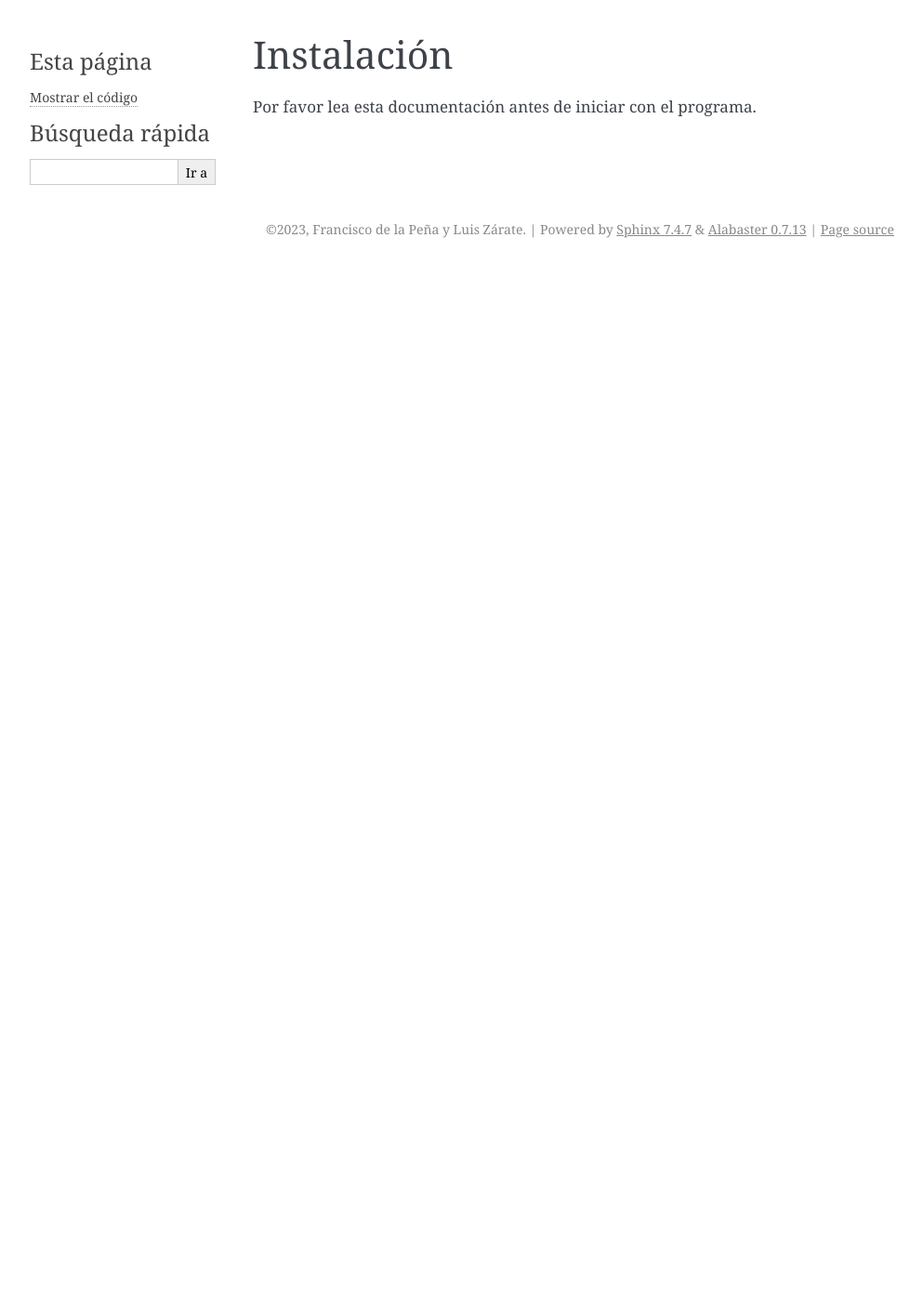
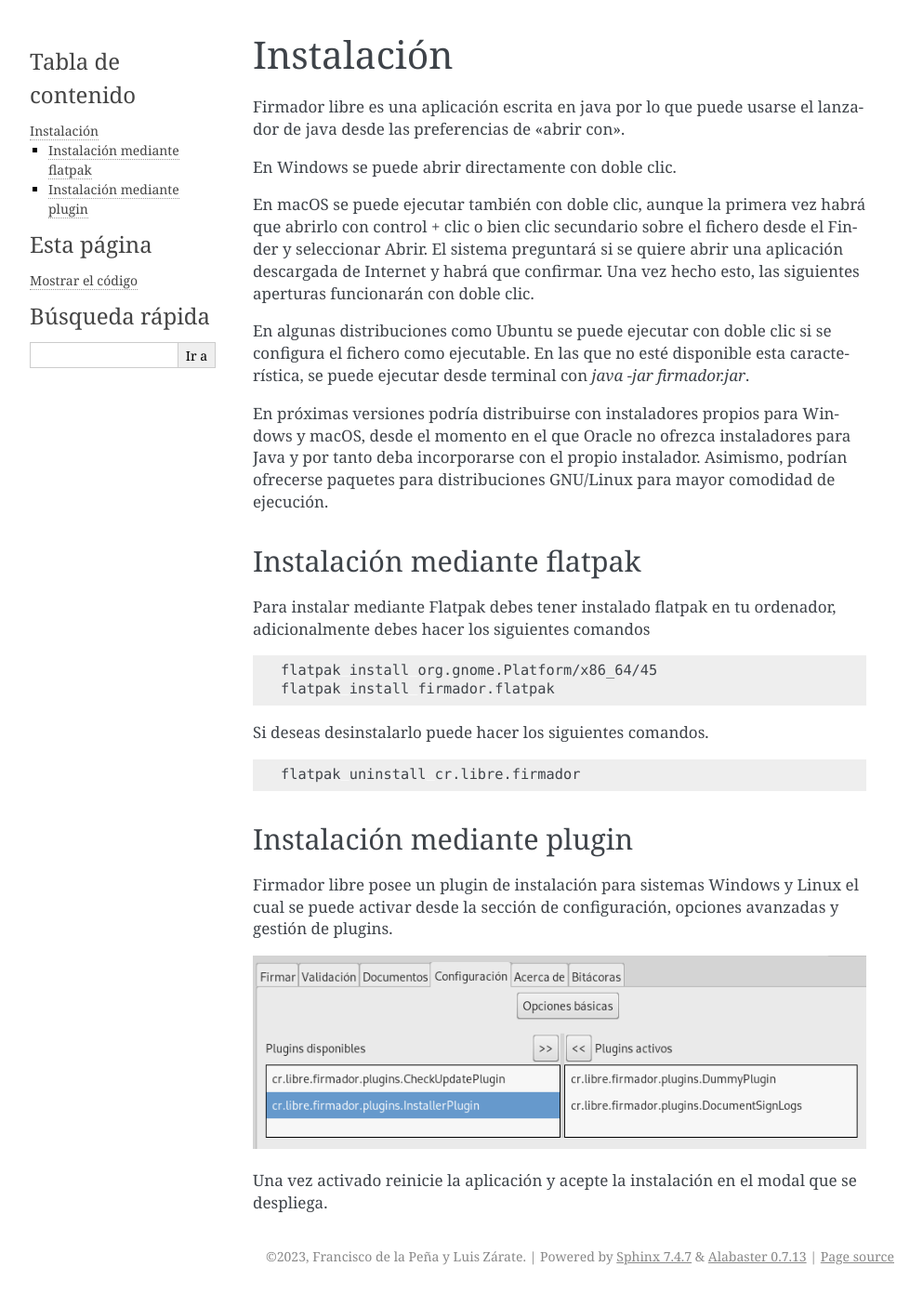
Before and after one commit to firmador/firmador, a Sphinx documentation site: the page built from docs/source/instalacion.rst, in a window 1280 px wide. Shown: the whole page at 93% size, without its empty margins (148-1141 px from the left). Built offline with Sphinx 7.4.7, drawn with Linux system fonts in a browser that asks for light colours; before the commit the page ends 900 px from its top, so only the background shows below that.

Commit message:
Update documentation and create a Makefile for building docs

```diff
--- a/docs/source/index.rst
+++ b/docs/source/index.rst
@@ -14,6 +14,7 @@ Bienvenido a la documentación de  Firmador Libre
    arquitectura
    card_docs
    interfaces
+   remoto
    previsualizadores
    firmadores
    validadores
--- a/docs/source/instalacion.rst
+++ b/docs/source/instalacion.rst
@@ -1,4 +1,47 @@
 Instalación
 ###########################
 
-Por favor lea esta documentación antes de iniciar con el programa.
+Firmador libre es una aplicación escrita en java por lo que puede usarse el lanzador de java desde las preferencias de "abrir con".
+
+En Windows se puede abrir directamente con doble clic.
+
+En macOS se puede ejecutar también con doble clic, aunque la primera vez habrá
+que abrirlo con control + clic o bien clic secundario sobre el fichero desde el
+Finder y seleccionar Abrir. El sistema preguntará si se quiere abrir una
+aplicación descargada de Internet y habrá que confirmar. Una vez hecho esto,
+las siguientes aperturas funcionarán con doble clic.
+
+En algunas distribuciones como Ubuntu se puede ejecutar con doble clic si se
+configura el fichero como ejecutable. En las que no esté disponible esta
+característica, se puede ejecutar desde terminal con `java -jar firmador.jar`.
+
+En próximas versiones podría distribuirse con instaladores propios para Windows
+y macOS, desde el momento en el que Oracle no ofrezca instaladores para Java y
+por tanto deba incorporarse con el propio instalador. Asimismo, podrían
+ofrecerse paquetes para distribuciones GNU/Linux para mayor comodidad de
+ejecución.
+
+Instalación mediante flatpak
+------------------------------------
+
+Para instalar mediante Flatpak debes tener instalado flatpak en tu ordenador, adicionalmente debes hacer los siguientes comandos
+
+.. code:: bash
+
+    flatpak install org.gnome.Platform/x86_64/45
+    flatpak install firmador.flatpak
+
+Si deseas desinstalarlo puede hacer los siguientes comandos.
+
+.. code:: bash
+
+    flatpak uninstall cr.libre.firmador
+
+Instalación mediante plugin
+-----------------------------------
+
+Firmador libre posee un plugin de instalación para sistemas Windows y Linux el cual se puede activar desde la sección de configuración, opciones avanzadas y gestión de plugins.
+
+.. image:: ./_static/activarplugin.png
+
+Una vez activado reinicie la aplicación y acepte la instalación en el modal que se despliega.
```
Also changed, not shown: docs/source/remoto.rst (added, +60 -0 lines), docs/source/_static/activarplugin.png (added), 1 other file.
